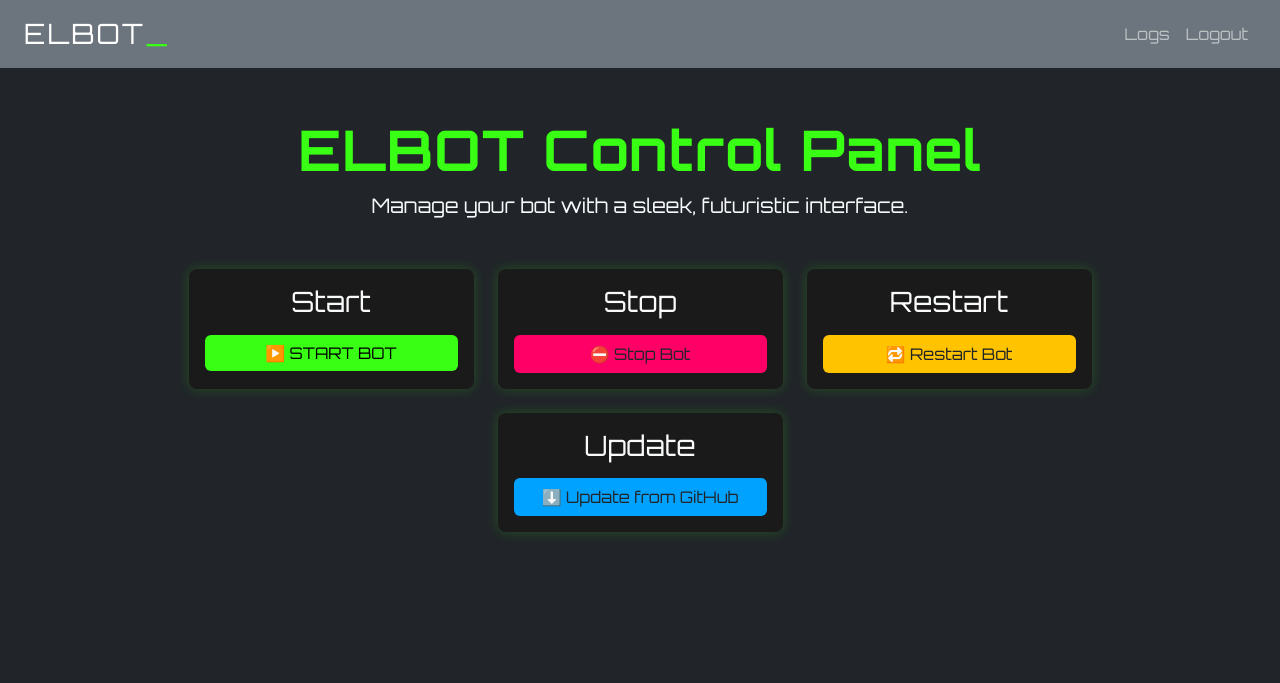
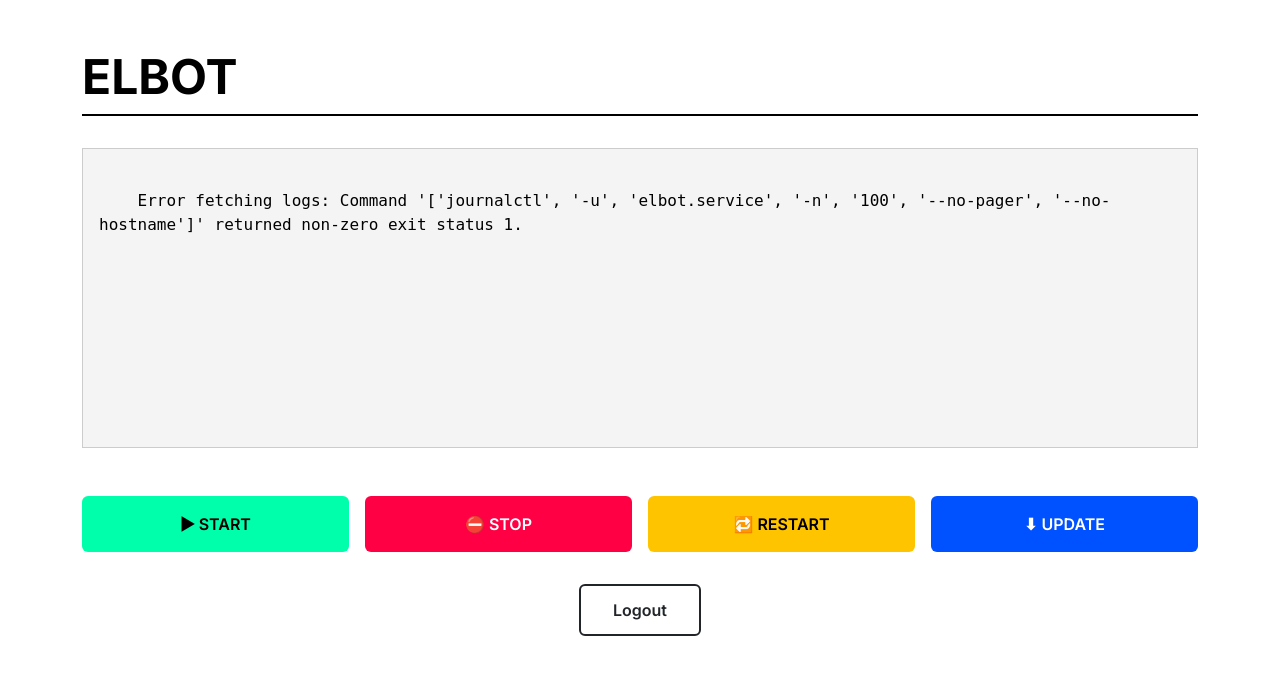
Before and after one commit to ALEPola/Elbot, a Flask app: page / in a window 1280 px wide. Shown: the top 683 px of the page. Run offline with Flask 3, Linux system fonts and the light colour scheme; the visitor is signed in with stand-in values (Sample User, id 1).

Commit message:
web update

```diff
--- a/web/app.py
+++ b/web/app.py
@@ -36,7 +36,15 @@
 def index():
     if not session.get("logged_in"):
         return redirect(url_for("login"))
-    return render_template("index.html")
+    try:
+        output = subprocess.check_output(
+            ["journalctl", "-u", "elbot.service", "-n", "100", "--no-pager", "--no-hostname"],
+            text=True
+        )
+    except subprocess.CalledProcessError as e:
+        output = f"Error fetching logs: {e}"
+    return render_template("index.html", logs=output)
+
 
 @app.route("/action/<cmd>")
 def action(cmd):
--- a/web/templates/index.html
+++ b/web/templates/index.html
@@ -2,73 +2,88 @@
 <html lang="en">
 <head>
   <meta charset="UTF-8">
-  <title>ELBOT Control</title>
-  <!-- Bootstrap CSS -->
+  <title>ELBOT Dashboard</title>
+
+  <!-- Bootstrap -->
   <link href="https://cdn.jsdelivr.net/npm/bootstrap@5.3.0/dist/css/bootstrap.min.css" rel="stylesheet">
 
-  <!-- Futuristic Fonts -->
-  <link rel="preconnect" href="https://fonts.googleapis.com">
-  <link rel="preconnect" href="https://fonts.gstatic.com" crossorigin>
-  <link href="https://fonts.googleapis.com/css2?family=Orbitron:wght@400;700&display=swap" rel="stylesheet">
+  <!-- Inter font for modern, clean UI -->
+  <link href="https://fonts.googleapis.com/css2?family=Inter:wght@400;600;700&display=swap" rel="stylesheet">
 
-  <!-- Custom CSS (override) -->
-  <link rel="stylesheet" href="{{ url_for('static', filename='css/futuristic.css') }}">
+  <style>
+    body {
+      background-color: white;
+      color: black;
+      font-family: 'Inter', sans-serif;
+    }
+
+    h1 {
+      font-size: 3rem;
+      font-weight: 700;
+      text-transform: uppercase;
+      border-bottom: 2px solid black;
+      padding-bottom: 0.5rem;
+      margin-bottom: 2rem;
+    }
+
+    .log-box {
+      background: #f4f4f4;
+      padding: 1rem;
+      font-family: monospace;
+      height: 300px;
+      overflow-y: scroll;
+      border: 1px solid #ccc;
+      white-space: pre-wrap;
+    }
+
+    .btn-custom {
+      text-transform: uppercase;
+      font-weight: 600;
+      font-size: 1rem;
+      border: none;
+      padding: 1rem;
+      width: 100%;
+      transition: all 0.2s ease-in-out;
+    }
+
+    .btn-custom:hover {
+      transform: scale(1.03);
+      box-shadow: 0 0 10px #000;
+    }
+
+    .btn-start    { background-color: #00ffab; color: #000; }
+    .btn-stop     { background-color: #ff0044; color: #fff; }
+    .btn-restart  { background-color: #ffc400; color: #000; }
+    .btn-update   { background-color: #0051ff; color: #fff; }
+
+    .btn-logout {
+      margin-top: 2rem;
+      text-align: center;
+    }
+
+    .btn-outline-dark {
+      border-width: 2px;
+      font-weight: 600;
+      padding: 0.75rem 2rem;
+    }
+  </style>
 </head>
-<body class="bg-dark text-light">
-  <!-- Navigation Bar -->
-  <nav class="navbar navbar-expand-lg navbar-dark bg-secondary px-4" id="navBar">
-    <a class="navbar-brand fs-3" href="/">
-      ELBOT<span class="accent">_</span>
-    </a>
-    <button class="navbar-toggler" type="button" data-bs-toggle="collapse" data-bs-target="#navLinks">
-      <span class="navbar-toggler-icon"></span>
-    </button>
-    <div class="collapse navbar-collapse" id="navLinks">
-      <ul class="navbar-nav ms-auto">
-        <li class="nav-item"><a class="nav-link" href="/logs">Logs</a></li>
-        <li class="nav-item"><a class="nav-link" href="/logout">Logout</a></li>
-      </ul>
-    </div>
-  </nav>
+<body class="container py-5">
+  <h1>ELBOT</h1>
 
-  <!-- Main Container -->
-  <div class="container mt-5">
-    {% with messages = get_flashed_messages(with_categories=true) %}
-      {% if messages %}
-        {% for category, message in messages %}
-          <div class="alert alert-{{ category }} alert-dismissible fade show" role="alert">
-            {{ message }}
-            <button type="button" class="btn-close" data-bs-dismiss="alert" aria-label="Close"></button>
-          </div>
-        {% endfor %}
-      {% endif %}
-    {% endwith %}
-
-    <div class="text-center mb-5">
-      <h1 class="display-4 fw-bold futuristic-heading">ELBOT Control Panel</h1>
-      <p class="lead">Manage your bot with a sleek, futuristic interface.</p>
-    </div>
-
-    <div class="row justify-content-center gap-4">
-      <div class="col-lg-3 col-md-5 text-center p-3 control-card">
-        <h3 class="mb-3">Start</h3>
-        <a href="/action/start" class="btn btn-neon w-100">▶️ Start Bot</a>
-      </div>
-      <div class="col-lg-3 col-md-5 text-center p-3 control-card">
-        <h3 class="mb-3">Stop</h3>
-        <a href="/action/stop" class="btn btn-neon-danger w-100">⛔ Stop Bot</a>
-      </div>
-      <div class="col-lg-3 col-md-5 text-center p-3 control-card">
-        <h3 class="mb-3">Restart</h3>
-        <a href="/action/restart" class="btn btn-neon-warning w-100">🔁 Restart Bot</a>
-      </div>
-      <div class="col-lg-3 col-md-5 text-center p-3 control-card">
-        <h3 class="mb-3">Update</h3>
-        <a href="/action/update" class="btn btn-neon-primary w-100">⬇️ Update from GitHub</a>
-      </div>
-    </div>
+  <div class="log-box mb-5">
+    {{ logs }}
   </div>
 
-  <script src="https://cdn.jsdelivr.net/npm/bootstrap@5.3.0/dist/js/bootstrap.bundle.min.js"></script>
+  <div class="row g-3 mb-4">
+    <div class="col-md-3"><a href="/action/start" class="btn btn-custom btn-start">▶ Start</a></div>
+    <div class="col-md-3"><a href="/action/stop" class="btn btn-custom btn-stop">⛔ Stop</a></div>
+    <div class="col-md-3"><a href="/action/restart" class="btn btn-custom btn-restart">🔁 Restart</a></div>
+    <div class="col-md-3"><a href="/action/update" class="btn btn-custom btn-update">⬇ Update</a></div>
+  </div>
+
+  <div class="btn-logout">
+    <a href="/logout" class="btn btn-outline-dark">Logout</a>
+  </div>
 </body>
 </html>
```
